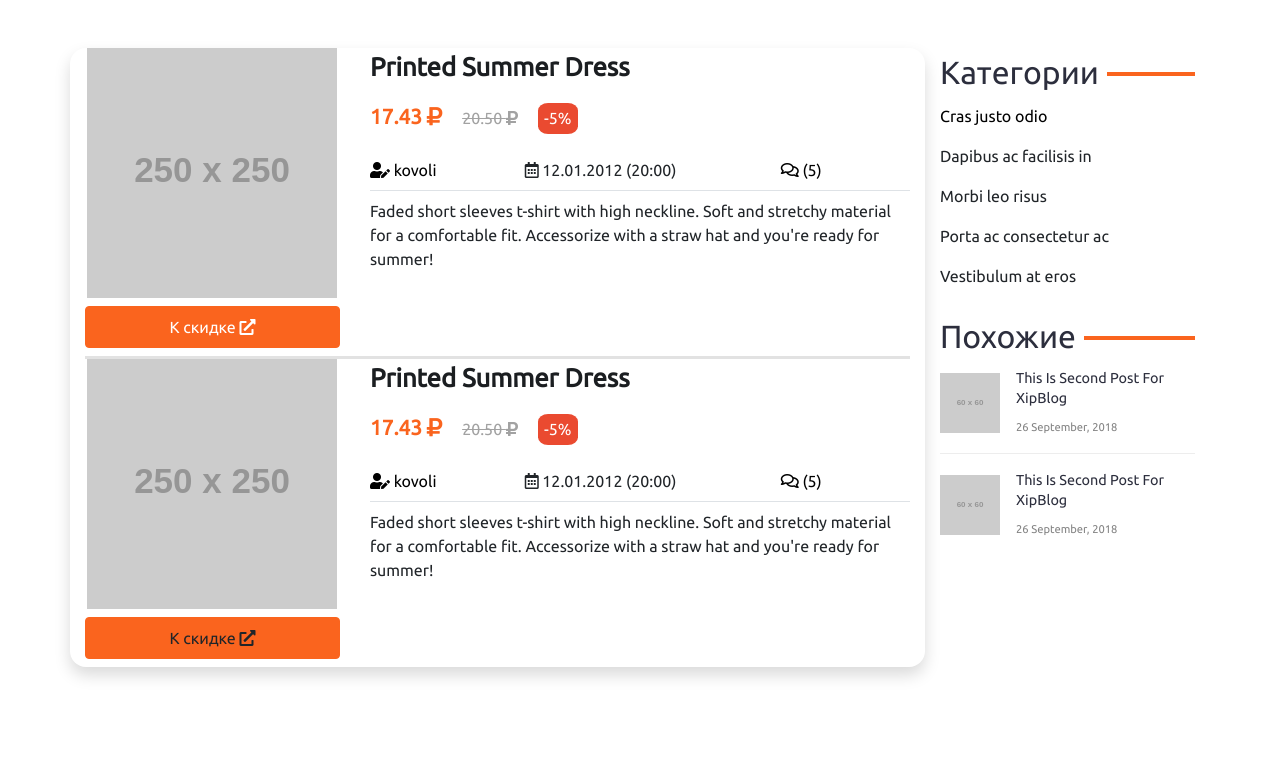
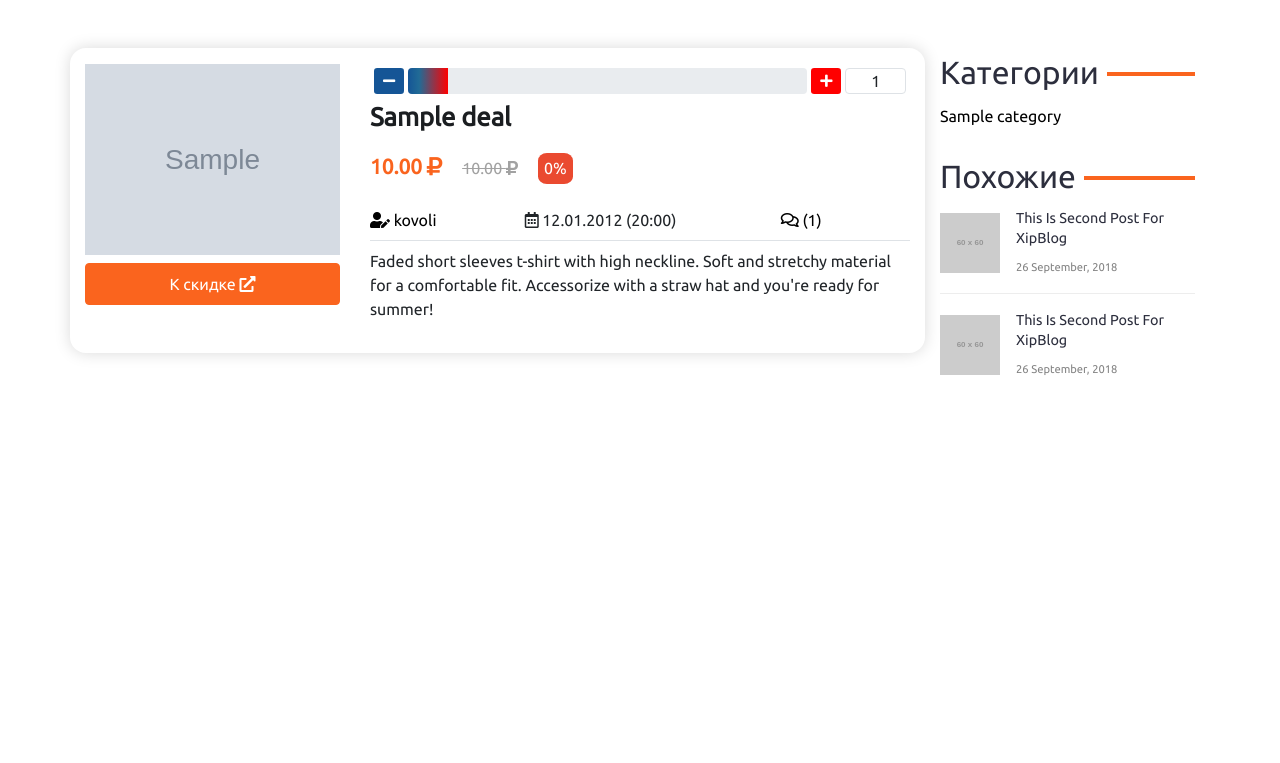
Before and after one commit to kovoli/prace_pro, a Django app: template templates/deals/deal_cat_list.html in a window 1280 px wide. Shown: the part 76-839 px from the top of the page. After the commit the page ends 451 px from the top, so only its background shows below. Run offline with Django 3.2, Linux system fonts and the light colour scheme; the template is opened without the code that fills it: values that come from a table or form of the project are taken from there, others are empty; tables that the repository leaves empty hold one stand-in row (values such as "Sample post"); grey boxes marked "Sample" are stand-in pictures; grey boxes labelled with a size stand in for pictures from a placeholder-image service; some libraries are stand-ins or nearby versions.

Commit message:
add html like dislike

```diff
--- a/deals/urls.py
+++ b/deals/urls.py
@@ -6,5 +6,8 @@ app_name = 'deals'
 urlpatterns = [
     path('', views.home_page, name='home'),
     path('deal/<slug:slug>/', views.deal_single, name='deal_detail'),
-    path('like_comment/', views.like_comment, name='like_comment')
+    path('like_comment/', views.like_comment, name='like_comment'),
+    path('like_dislike/like/', views.like_deal, name='like_like'),
+    path('like_dislike/dislike/', views.dislike_deal, name='like_dislike'),
+    path('category/<slug:slug>/', views.deals_by_category, name='deals_by_category'),
 ]
--- a/dummys.py
+++ b/dummys.py
@@ -61,7 +61,7 @@ def deals_dummy(n):
 
 
 
-category_dummy(5)
-shop_dummy(5)
-brand_dummy(5)
+#category_dummy(5)
+#shop_dummy(5)
+#brand_dummy(5)
 deals_dummy(100)
--- a/prace_pro/urls.py
+++ b/prace_pro/urls.py
@@ -26,3 +26,10 @@ from django.conf.urls.static import static
 
 if settings.DEBUG:
     urlpatterns += static(settings.MEDIA_URL, document_root=settings.MEDIA_ROOT)
+
+if settings.DEBUG:
+    import debug_toolbar
+    urlpatterns = [
+        path('__debug__/', include(debug_toolbar.urls)),
+
+    ] + urlpatterns
--- a/static/css/main.css
+++ b/static/css/main.css
@@ -129,7 +129,7 @@ a:hover {
     border-color: #fa641e;
     width: 100%;
 }
-.btn-outline-own a {
+a .btn-outline-own  {
     color: #ffffff;
 }
 .btn-outline-own:hover {
--- a/static/js/main.js
+++ b/static/js/main.js
@@ -48,4 +48,59 @@ $(document).ready(function() {
             }
         });
     });
+
+    $('.like').on('click', function() {
+        var $this = $(this),
+            data = $this.data();
+
+        $.ajax({
+            url: "/like_dislike/like/",
+            method: 'POST',
+            data: data,
+            success: function(data) {
+                var deal_counter = data['deal_counter'];
+                var counter_multiple = deal_counter * 10;
+                var session_id = data['session_data'];
+                var id_deal = data['id'];
+                    $(".counter_like_deal_" + data['id']).text(deal_counter);
+                    $("#progress-bar-" + data['id']).attr('aria-valuenow', deal_counter);
+                    $("#progress-bar-" + data['id']).css('width', counter_multiple + '%');
+                    if (session_id[id_deal] === 'like') {
+                        $(".btn-like-" + id_deal ).attr('disabled', true);
+                    };
+
+                    console.log(session_id[id_deal])
+            },
+            error: function(d) {
+                console.log(d);
+            }
+        });
+    });
+
+    $('.dislike').on('click', function() {
+        var $this = $(this),
+            data = $this.data();
+
+        $.ajax({
+            url: "/like_dislike/dislike/",
+            method: 'POST',
+            data: data,
+            success: function(data) {
+                var deal_counter = data['deal_counter'];
+                var counter_multiple = deal_counter * 10;
+                var session_id = data['session_data'];
+                var id_deal = data['id'].toString();
+                $(".counter_like_deal_" + data['id']).text(deal_counter);
+                $("#progress-bar-" + data['id']).attr('aria-valuenow', deal_counter);
+                $("#progress-bar-" + data['id']).css('width', counter_multiple + '%');
+                if (session_id[id_deal] === 'like') {
+                        $(".btn-like-" + id_deal ).attr('disabled', true);
+                };
+            },
+            error: function(d) {
+                console.log(d);
+            }
+        });
+    });
+
 });
--- a/templates/deals/deal_cat_list.html
+++ b/templates/deals/deal_cat_list.html
@@ -4,6 +4,64 @@
 {% block content %}
     <div class="container">
         <div class="row">
+            <div class="col-lg-9 order-1 article-section mb-5">
+                {% for deal in deals_list %}
+                <article class="deal-section my-3">
+                    <div class="row my-2">
+                        <div class="col-md-4">
+                            <div class="product-box__image">
+                                {% if deal.image %}
+                                    <a href="{{ deal.get_absolute_url }}"><img src="{{ deal.image.url }}" alt="{{ deal.name }}" class="img-fluid"></a>
+                                {% else %}
+                                    <a href="{{ deal.get_absolute_url }}"><img src="http://placehold.it/250x250" alt="product image" class="img-fluid"></a>
+                                {% endif %}
+                            </div>
+                            <a href="{{ deal.link_to_shop }}" target="_blank"><button type="button" class="btn btn-outline-own my-2">К скидке <i class="fas fa-external-link-alt"></i></button></a>
+                        </div>
+                        <div class="col-md-8">
+                            <div class="product-box__desc">
+                                <div class="d-flex flex-row justify-content-center p-1" >
+                            {% with click_counter=deal.like_counter session=request.session.click_deal deal_id=deal.id|stringformat:"i" %}
+                                <div class="d-flex flex-colum justify-content-between">
+                                    <button class="btn-like-{{ deal_id }} btn btn-sm btn-minus focus shadow-none dislike" data-id="{{ deal.id }}" {% if deal_id in session %}disabled{% endif %}><i class="fas fa-minus"></i></button>
+                                </div>
+                                <div class="d-block w-100 mx-1">
+                                    <div class="progress h-100">
+                                        <div id="progress-bar-{{ deal.id }}" class="progress-bar" role="progressbar" style="width: {{ click_counter }}0%" aria-valuenow="{{ click_counter }}" aria-valuemin="0" aria-valuemax="10"></div>
+                                    </div>
+                                </div>
+                                    <div class="d-flex flex-colum justify-content-between">
+                                        <button class="btn-like-{{ deal_id }} btn btn-sm btn-plus focus shadow-none like"  data-id="{{ deal.id }}" {% if deal_id in session %}disabled{% endif %}><i class="fas fa-plus"></i></button>
+                                    </div>
+                                    <div class="d-flex flex-colum justify-content-between ml-1 rounded like-counter border">
+                                        <span class="mx-auto counter_like_deal_{{ deal.id }}">{{ click_counter }}</span>
+                                    </div>
+                                {% endwith %}
+                            </div>
+                                <a href="{{ deal.get_absolute_url }}" class="product-box__title ">{{ deal.name }}</a>
+                                <div class="mb-2">
+                                    <span class="sale-price">{{ deal.price }} <i class="fas fa-ruble-sign"></i></span>
+                                    <span class="regular-price">{{ deal.oldprice }} <i class="fas fa-ruble-sign"></i></span>
+                                    <span class="product-box__sticker">{{ deal.discount_procent }}%</span>
+                                </div>
+                                <div class="mb-2 pb-2 border-bottom d-flex">
+                                    <span class="author-deal flex-fill"><a href="#"> <i class="fas fa-user-edit"></i> kovoli</a></span>
+                                    <span class="deal-post-date flex-fill"><i class="far fa-calendar-alt"></i> 12.01.2012 (20:00)</span>
+                                    <span class="deal-comments ml-3 flex-fill"><a href="{{ deal.get_absolute_url }}#comment-area"><i class="far fa-comments"></i> ({{ deal.comments.count }})</a></span>
+                                </div>
+                                <div>
+                                    <span></span>
+                                </div>
+                                <p class="product-box__short-desc">Faded short sleeves t-shirt with high neckline. Soft and stretchy material for a comfortable fit. Accessorize with a straw hat and you're ready for summer!</p>
+                            </div>
+                        </div>
+                    </div>
+                </article>
+                {% endfor %}
+
+                {% include 'deals/includes/pagination.html' %}
+
+            </div>
             <aside class="col-lg-3 order-2">
                 <!-- Category -->
                 <div class="category-sidebar">
@@ -11,11 +69,9 @@
                         <h3>Категории</h3>
                     </div>
                     <ul class="list-group list-group-flush">
-                  <li class="list-group-item"><a href="#">Cras justo odio</a></li>
-                  <li class="list-group-item">Dapibus ac facilisis in</li>
-                  <li class="list-group-item">Morbi leo risus</li>
-                  <li class="list-group-item">Porta ac consectetur ac</li>
-                  <li class="list-group-item">Vestibulum at eros</li>
+                        {% for category in categories %}
+                          <li class="list-group-item"><a href="{{ category.get_absolute_url }}">{{ category.name }}</a></li>
+                        {% endfor %}
                     </ul>
                 </div>
                 <!-- Hot Deals -->
@@ -45,60 +101,6 @@
                         </div>
                 </div>
             </aside>
-            <div class="col-lg-9 order-1 article-section shadow mb-5">
-                <article class="deal-section">
-                    <div class="row">
-                        <div class="col-md-4">
-                            <div class="product-box__image">
-                                <img src="http://placehold.it/250x250" alt="product image" class="img-fluid">
-                            </div>
-                            <button type="button" class="btn btn-outline-own my-2"><a href="#">К скидке <i class="fas fa-external-link-alt"></i></a></button>
-                        </div>
-                        <div class="col-md-8">
-                            <div class="product-box__desc">
-                                <a href="single-product.html" class="product-box__title ">Printed Summer Dress</a>
-                                <div class="mb-2">
-                                    <span class="sale-price">17.43 <i class="fas fa-ruble-sign"></i></span>
-                                    <span class="regular-price">20.50 <i class="fas fa-ruble-sign"></i></span>
-                                    <span class="product-box__sticker">-5%</span>
-                                </div>
-                                <div class="mb-2 pb-2 border-bottom d-flex">
-                                    <span class="author-deal flex-fill"><a href="#"> <i class="fas fa-user-edit"></i> kovoli</a></span>
-                                    <span class="deal-post-date flex-fill"><i class="far fa-calendar-alt"></i> 12.01.2012 (20:00)</span>
-                                    <span class="deal-comments ml-3 flex-fill"><a href="#"><i class="far fa-comments"></i> (5)</a></span>
-                                </div>
-                                <p class="product-box__short-desc">Faded short sleeves t-shirt with high neckline. Soft and stretchy material for a comfortable fit. Accessorize with a straw hat and you're ready for summer!</p>
-                            </div>
-                        </div>
-                    </div>
-                </article>
-                <article class="deal-section ">
-                    <div class="row">
-                        <div class="col-md-4">
-                            <div class="product-box__image">
-                                <img src="http://placehold.it/250x250" alt="product image" class="img-fluid">
-                            </div>
-                            <button type="button" class="btn btn-outline-own my-2">К скидке <i class="fas fa-external-link-alt"></i></button>
-                        </div>
-                        <div class="col-md-8">
-                            <div class="product-box__desc">
-                                <a href="single-product.html" class="product-box__title">Printed Summer Dress</a>
-                                <div class="mb-2">
-                                    <span class="sale-price">17.43 <i class="fas fa-ruble-sign"></i></span>
-                                    <span class="regular-price">20.50 <i class="fas fa-ruble-sign"></i></span>
-                                    <span class="product-box__sticker product-box__sticker--discount">-5%</span>
-                                </div>
-                                <div class="mb-2 pb-2 border-bottom d-flex">
-                                    <span class="author-deal flex-fill"><a href="#"> <i class="fas fa-user-edit"></i> kovoli</a></span>
-                                    <span class="deal-post-date flex-fill"><i class="far fa-calendar-alt"></i> 12.01.2012 (20:00)</span>
-                                    <span class="deal-comments ml-3 flex-fill"><a href="#"><i class="far fa-comments"></i> (5)</a></span>
-                                </div>
-                                <p class="product-box__short-desc">Faded short sleeves t-shirt with high neckline. Soft and stretchy material for a comfortable fit. Accessorize with a straw hat and you're ready for summer!</p>
-                            </div>
-                        </div>
-                    </div>
-                </article>
-            </div>
         </div>
     </div>
 {% endblock %}
```
Also changed, not shown: common/decorators.py (added, +11 -0 lines), deals/click.py (+21 -0 lines), deals/models.py (+12 -2 lines), deals/views.py (+78 -6 lines), prace_pro/settings.py (+8 -1 lines), static/js/test.js (added, +35 -0 lines), templates/deals/deal_single.html (+11 -8 lines), templates/home_page.html (+13 -12 lines), common/__init__.py (added), deals/migrations/0002_auto_20200125_0917.py (added), deals/migrations/0003_auto_20200125_0947.py (added), deals/migrations/0004_auto_20200125_0950.py (added), deals/migrations/0005_auto_20200126_1130.py (added), deals/migrations/0006_auto_20200126_1131.py (added). Lines whose indentation alone changed are shown as unchanged.
